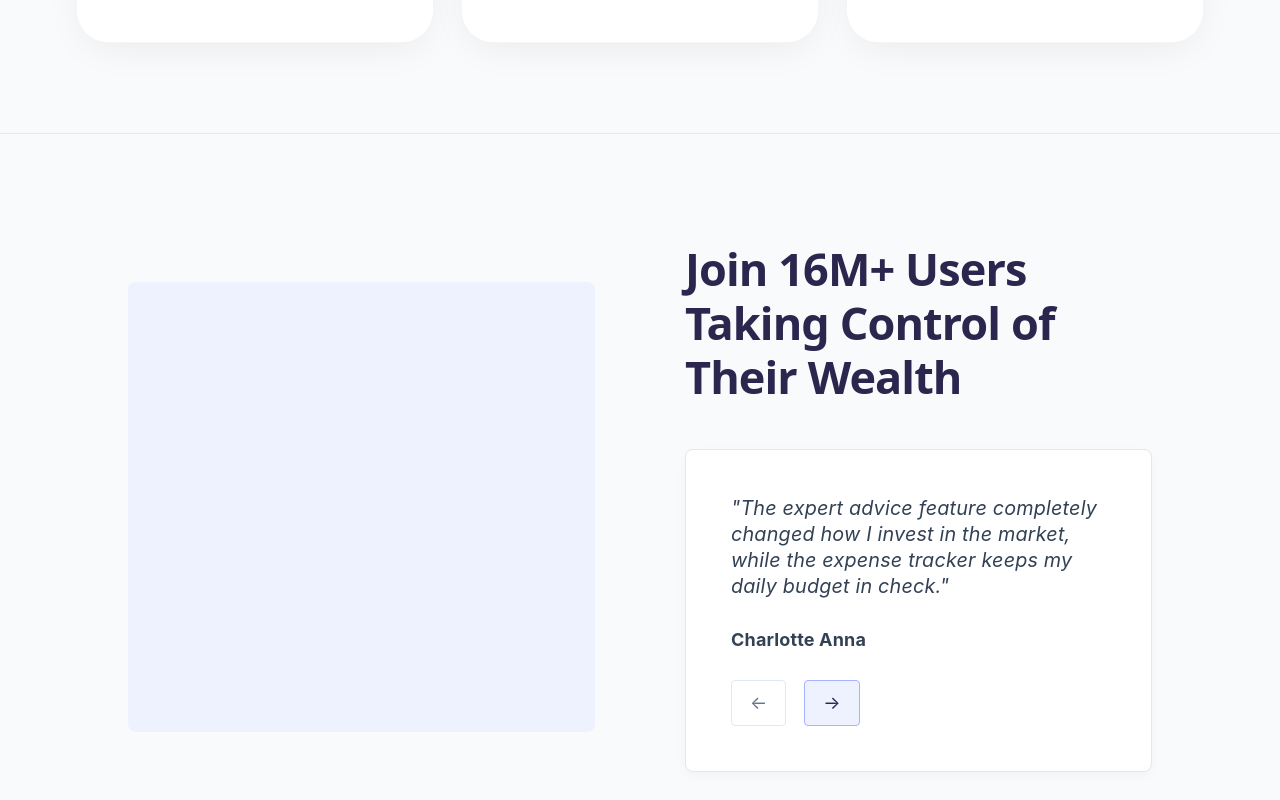
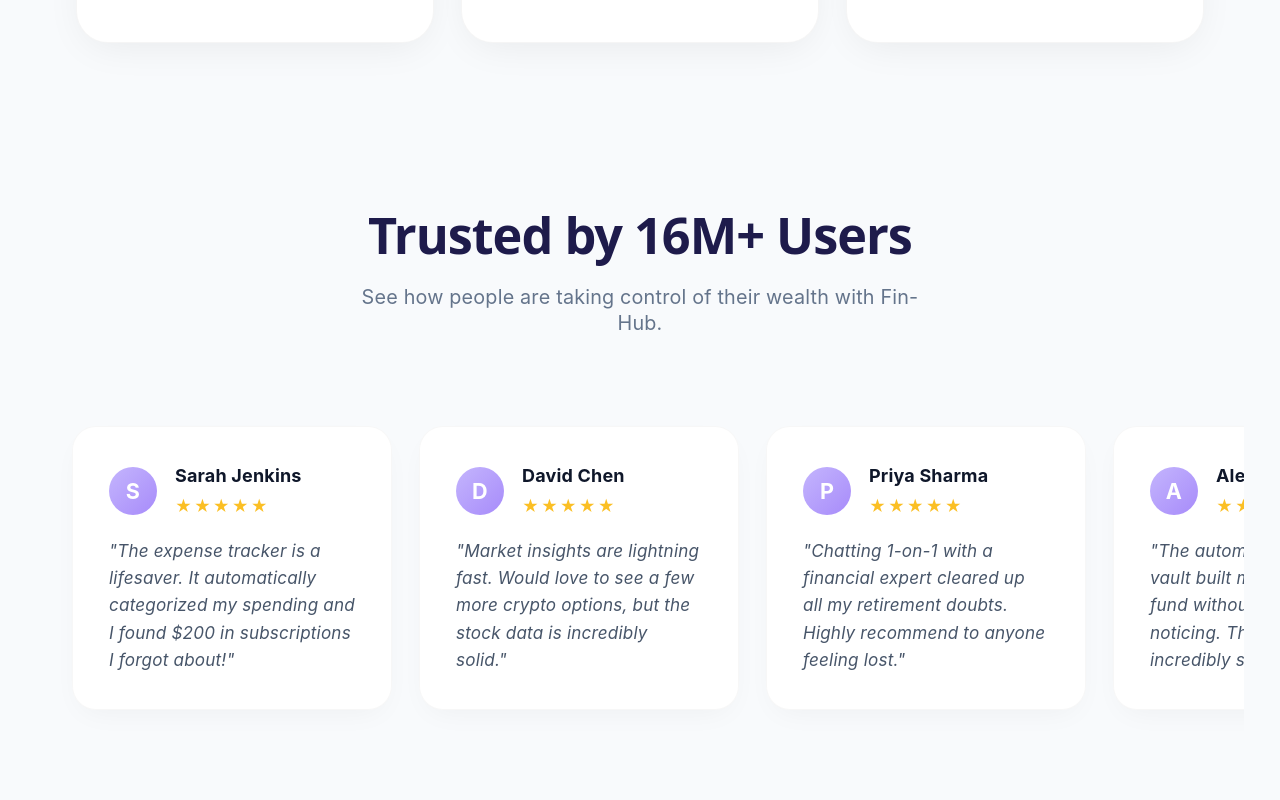
Before and after one commit to NandakrishnaKukatla/Fin-Hub, a React (Vite) app in the folder Frontend/: page /home in a window 1280 px wide. Shown: the part 3120-3920 px from the top of the page. Built offline with nearby package versions, Linux system fonts and the light colour scheme.

Commit message:
Made feedback section in to multiples reviews insted of one

```diff
--- a/Frontend/src/components/Home/index.css
+++ b/Frontend/src/components/Home/index.css
@@ -949,3 +949,107 @@
         margin-top: 2rem;
     }
 }
+
+/* Container sizing - No more 100vh! */
+.scrolling-testimonials-section {
+    padding: 4rem 2rem;
+    max-width: 100vw;
+    /* Take full width for the scroll track */
+    overflow: hidden;
+    background-color: #f8fafc;
+    /* Very subtle off-white to separate it from the bento grid */
+}
+
+/* The scrolling track */
+.testimonials-track {
+    display: flex;
+    gap: 1.5rem;
+    overflow-x: auto;
+    padding: 1rem 2rem 3rem 2rem;
+    /* Extra bottom padding for shadow breathing room */
+    scroll-snap-type: x mandatory;
+    scroll-behavior: smooth;
+
+    /* Hide scrollbar for a cleaner app feel */
+    -ms-overflow-style: none;
+    /* IE and Edge */
+    scrollbar-width: none;
+    /* Firefox */
+}
+
+.testimonials-track::-webkit-scrollbar {
+    display: none;
+    /* Chrome, Safari and Opera */
+}
+
+/* Individual Card Styling */
+.testimonial-card {
+    min-width: 320px;
+    max-width: 320px;
+    scroll-snap-align: center;
+    /* Snaps cards into view as you scroll */
+    background: #ffffff;
+    border-radius: 24px;
+    padding: 2rem;
+    box-shadow: 0 10px 30px -10px rgba(0, 0, 0, 0.05);
+    border: 1px solid rgba(0, 0, 0, 0.03);
+    transition: transform 0.3s ease;
+}
+
+.testimonial-card:hover {
+    transform: translateY(-5px);
+    box-shadow: 0 15px 35px -10px rgba(109, 40, 217, 0.1);
+    /* Subtle purple glow */
+}
+
+/* Header inside the card (Avatar + Name) */
+.card-header {
+    display: flex;
+    align-items: center;
+    gap: 1rem;
+    margin-bottom: 1rem;
+}
+
+.avatar-circle {
+    width: 48px;
+    height: 48px;
+    border-radius: 50%;
+    background: linear-gradient(135deg, #c4b5fd 0%, #a78bfa 100%);
+    display: flex;
+    align-items: center;
+    justify-content: center;
+    overflow: hidden;
+    color: white;
+    font-weight: bold;
+    font-size: 1.2rem;
+}
+
+.avatar-circle img {
+    width: 100%;
+    height: 100%;
+    object-fit: cover;
+}
+
+.user-info h4 {
+    margin: 0;
+    font-size: 1rem;
+    color: #0f172a;
+    font-weight: 700;
+}
+
+.user-info .stars {
+    color: #fbbf24;
+    /* Golden yellow */
+    font-size: 0.9rem;
+    margin-top: 0.2rem;
+    letter-spacing: 2px;
+}
+
+/* The actual review text */
+.review-text {
+    font-size: 0.95rem;
+    color: #475569;
+    line-height: 1.6;
+    margin: 0;
+    font-style: italic;
+}
--- a/Frontend/src/components/Home/index.jsx
+++ b/Frontend/src/components/Home/index.jsx
@@ -9,6 +9,48 @@
         Cookies.remove("token");
         navigate("/login");
     };
+    const testimonialsData = [
+        {
+            name: "Sarah Jenkins",
+            image: "", // Add your image URL here
+            review: "The expense tracker is a lifesaver. It automatically categorized my spending and I found $200 in subscriptions I forgot about!"
+        },
+        {
+            name: "David Chen",
+            image: "",
+            review: "Market insights are lightning fast. Would love to see a few more crypto options, but the stock data is incredibly solid."
+        },
+        {
+            name: "Priya Sharma",
+            image: "",
+            review: "Chatting 1-on-1 with a financial expert cleared up all my retirement doubts. Highly recommend to anyone feeling lost."
+        },
+        {
+            name: "Alex Turner",
+            image: "",
+            review: "The automated savings vault built my emergency fund without me even noticing. The UI is also incredibly smooth."
+        },
+        {
+            name: "Marcus Ray",
+            image: "",
+            review: "Great app overall. The UI is clean and feels premium, though I really wish there was a dark mode toggle!"
+        },
+        {
+            name: "Elena Gomez",
+            image: "",
+            review: "Helped me consolidate my debts. Setting custom budget limits for weekends is exactly the feature I needed."
+        },
+        {
+            name: "Rahul Verma",
+            image: "",
+            review: "The candlestick charts are good, but adding advanced technical indicators would make it perfect for day traders."
+        },
+        {
+            name: "Jessica Wong",
+            image: "",
+            review: "Finally, a finance app that doesn't feel overwhelming. Beautiful design, easy to use, and no annoying hidden fees."
+        }
+    ];
     return (
         <div className="app-container">
             <nav className="navbar">
@@ -187,19 +229,31 @@
                 </div>
             </section>
             {/* Testimonial Section */}
-            <section className="testimonial-section">
-                <div className="testimonial-image">
-                    <div className="person-placeholder"></div>
+            <section className="scrolling-testimonials-section">
+                <div className="section-header text-center">
+                    <h2>Trusted by 16M+ Users</h2>
+                    <p>See how people are taking control of their wealth with Fin-Hub.</p>
                 </div>
-                <div className="testimonial-content">
-                    <h2>Join 16M+ Users Taking Control of Their Wealth</h2>
-                    <div className="review-box">
-                        <p>"The expert advice feature completely changed how I invest in the market, while the expense tracker keeps my daily budget in check."</p>
-                        <h4>Charlotte Anna</h4>
-                        <div className="nav-arrows">
-                            <span>←</span> <span className="active">→</span>
+
+                <div className="testimonials-track">
+                    {testimonialsData.map((testimonial, index) => (
+                        <div className="testimonial-card glass-panel" key={index}>
+                            <div className="card-header">
+                                <div className="avatar-circle">
+                                    {testimonial.image ? (
+                                        <img src={testimonial.image} alt={testimonial.name} />
+                                    ) : (
+                                        <span className="initial">{testimonial.name.charAt(0)}</span>
+                                    )}
+                                </div>
+                                <div className="user-info">
+                                    <h4>{testimonial.name}</h4>
+                                    <div className="stars">★★★★★</div>
+                                </div>
+                            </div>
+                            <p className="review-text">"{testimonial.review}"</p>
                         </div>
-                    </div>
+                    ))}
                 </div>
             </section>
 
```
Also changed, not shown: 1 other file (tests, documents, lock files or other folders).
